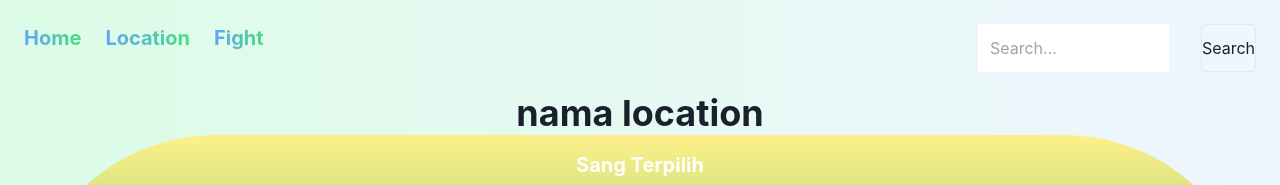
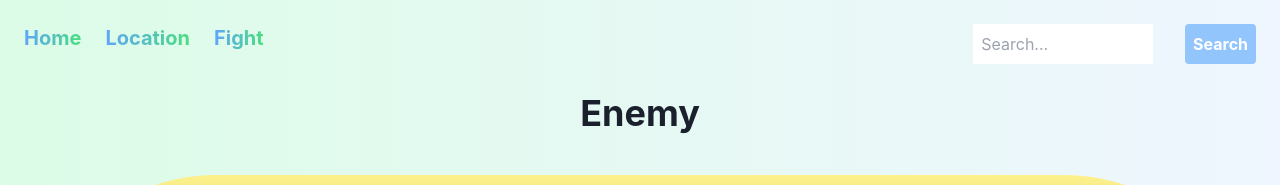
Before and after one commit to rezznr/pokemons-react, a React (Create React App) app: page /location/1 in a window 1280 px wide. Shown: the top 185 px of the page. Built offline with nearby package versions, Linux system fonts and the light colour scheme; no server answers.

Commit message:
add: tailwind config and edit button search

```diff
--- /dev/null
+++ b/postcss.config.js
@@ -0,0 +1,6 @@
+module.exports = {
+  plugins: {
+    tailwindcss: {},
+    autoprefixer: {},
+  },
+}
--- a/src/component/Navbar.jsx
+++ b/src/component/Navbar.jsx
@@ -35,8 +35,8 @@ const NavBar = () => {
                 </ul>
                 <form>
                     <div className="flex">
-                        <input type="text" placeholder="Search..." name="search" className="w-full p-3 mr-8" />
-                        <button type="submit" className="border rounded">Search</button>
+                        <input type="text" placeholder="Search..." name="search" className="w-full p-2 mr-8" />
+                        <button type="submit" className="rounded bg-blue-300 hover:bg-blue-400 text-white font-bold p-2">Search</button>
                     </div>
                 </form>
             </nav>
--- a/src/page/AreaPokemons.jsx
+++ b/src/page/AreaPokemons.jsx
@@ -48,7 +48,7 @@ const AreaPokemons = () => {
         <>
             <ContainerBody>
                 <Center>
-                    <Heading as="h1">nama location</Heading>
+                    <Heading className="mb-10" as="h1">Enemy</Heading>
                 </Center>
                 <Chosen>
                     <h2 className="font-bold text-xl mb-2 text-center">Sang Terpilih</h2>
```
Also changed, not shown: tailwind.config.js (added, +8 -0 lines).
